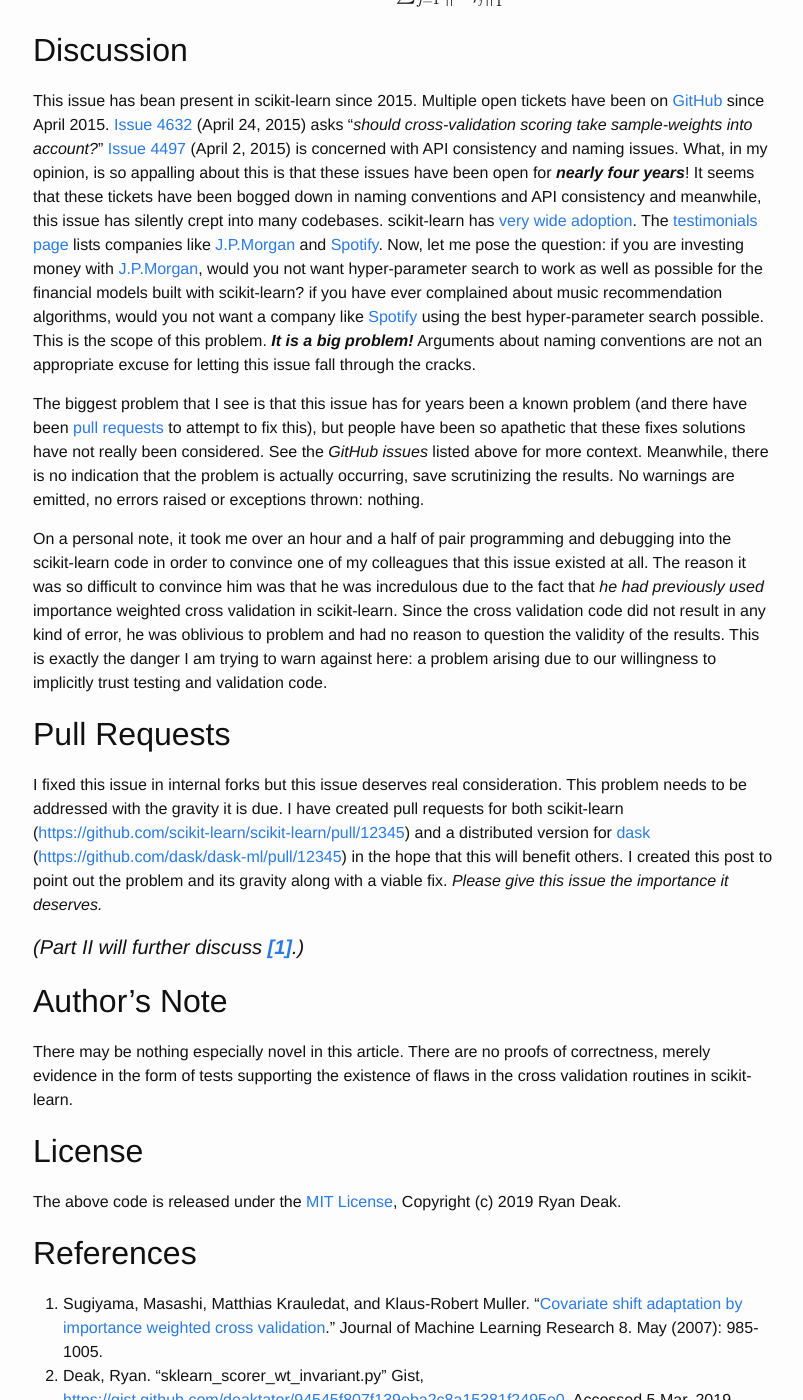
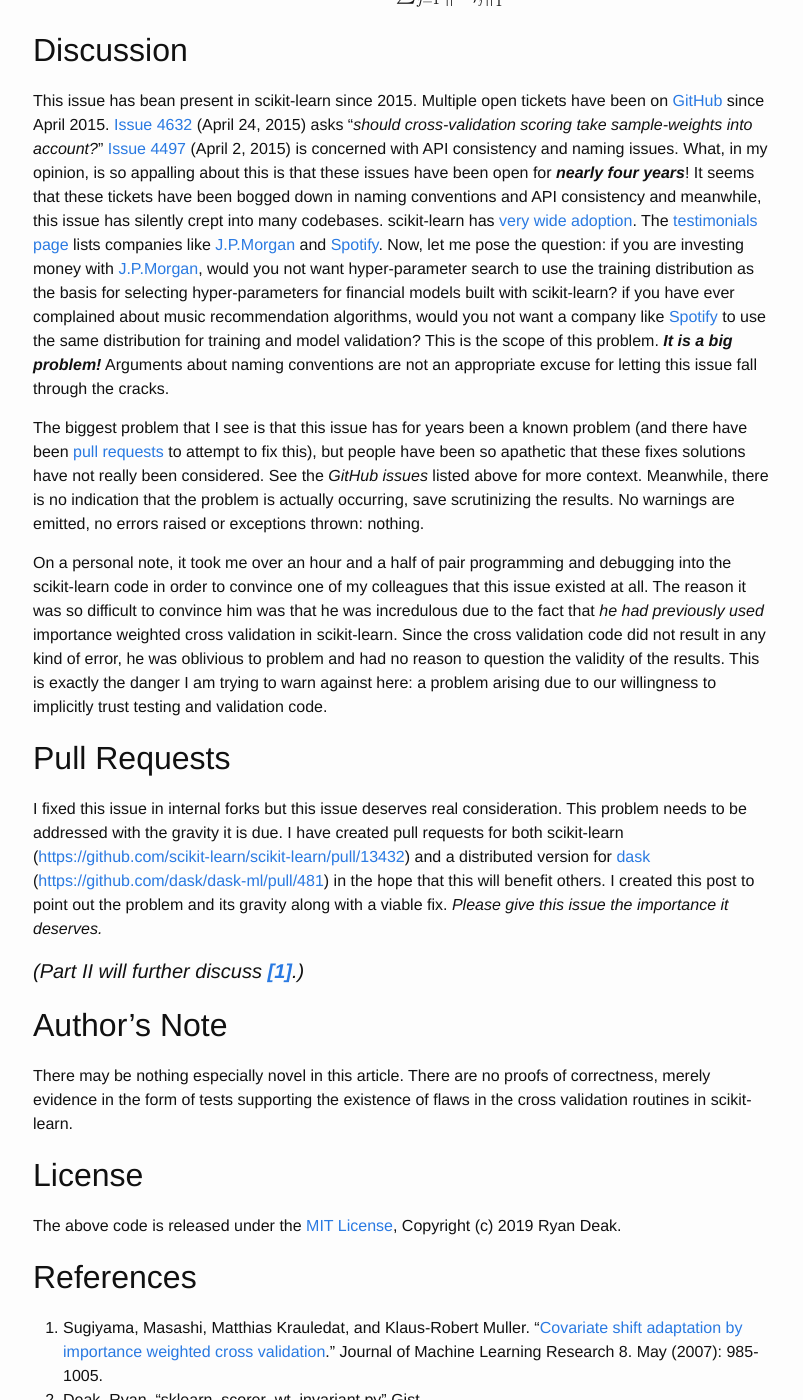
Before and after one commit to deaktator/deaktator.github.io, a Jekyll site: the page built from _posts/2019-03-10-the-error-in-the-comparator.md, in a window 1280 px wide and 1400 px high, scrolled down 5930 px. Shown: the whole window, without its empty margins (237-1040 px from the left). Built offline with Jekyll 4.4.1, drawn with Linux system fonts in a browser that asks for light colours; formulas are drawn with MathJax 3.

Commit message:
Updated PR section with actual PR numbers.

```diff
--- a/_posts/2019-03-10-the-error-in-the-comparator.md
+++ b/_posts/2019-03-10-the-error-in-the-comparator.md
@@ -271,9 +271,10 @@
 [testimonials page](https://scikit-learn.org/stable/testimonials/testimonials.html) lists companies
 like [J.P.Morgan](https://www.jpmorgan.com/) and [Spotify](https://www.spotify.com/).  Now, let me pose the question:
 if you are investing money with [J.P.Morgan](https://www.jpmorgan.com/), would you not want hyper-parameter search to
-work as well as possible for the financial models built with scikit-learn? if you have ever complained about music
-recommendation algorithms, would you not want a company like [Spotify](https://www.spotify.com/) using the best
-hyper-parameter search possible.  This is the scope of this problem.  ***It is a big problem!***  Arguments about naming
+use the training distribution as the basis for selecting hyper-parameters for financial models built with scikit-learn?
+if you have ever complained about music recommendation algorithms, would you not want a company like
+[Spotify](https://www.spotify.com/) to use the same distribution for training and model validation?
+This is the scope of this problem.  ***It is a big problem!***  Arguments about naming
 conventions are not an appropriate excuse for letting this issue fall through the cracks.
 
 The biggest problem that I see is that this issue has for years been a known problem (and there have been
@@ -294,9 +295,9 @@
 
 I fixed this issue in internal forks but this issue deserves real consideration. This problem needs to be addressed
 with the gravity it is due.  I have created pull requests for both scikit-learn
-([https://github.com/scikit-learn/scikit-learn/pull/12345](https://github.com/scikit-learn/scikit-learn/pull/12345)) and
+([https://github.com/scikit-learn/scikit-learn/pull/13432](https://github.com/scikit-learn/scikit-learn/pull/13432)) and
 a distributed version for [dask](https://dask.org/)
-([https://github.com/dask/dask-ml/pull/12345](https://github.com/dask/dask-ml/pull/12345)) in the hope that this will
+([https://github.com/dask/dask-ml/pull/481](https://github.com/dask/dask-ml/pull/481)) in the hope that this will
 benefit others.  I created this post to point out the problem and its gravity along with a viable fix.
 *Please give this issue the importance it deserves.*
 
```
